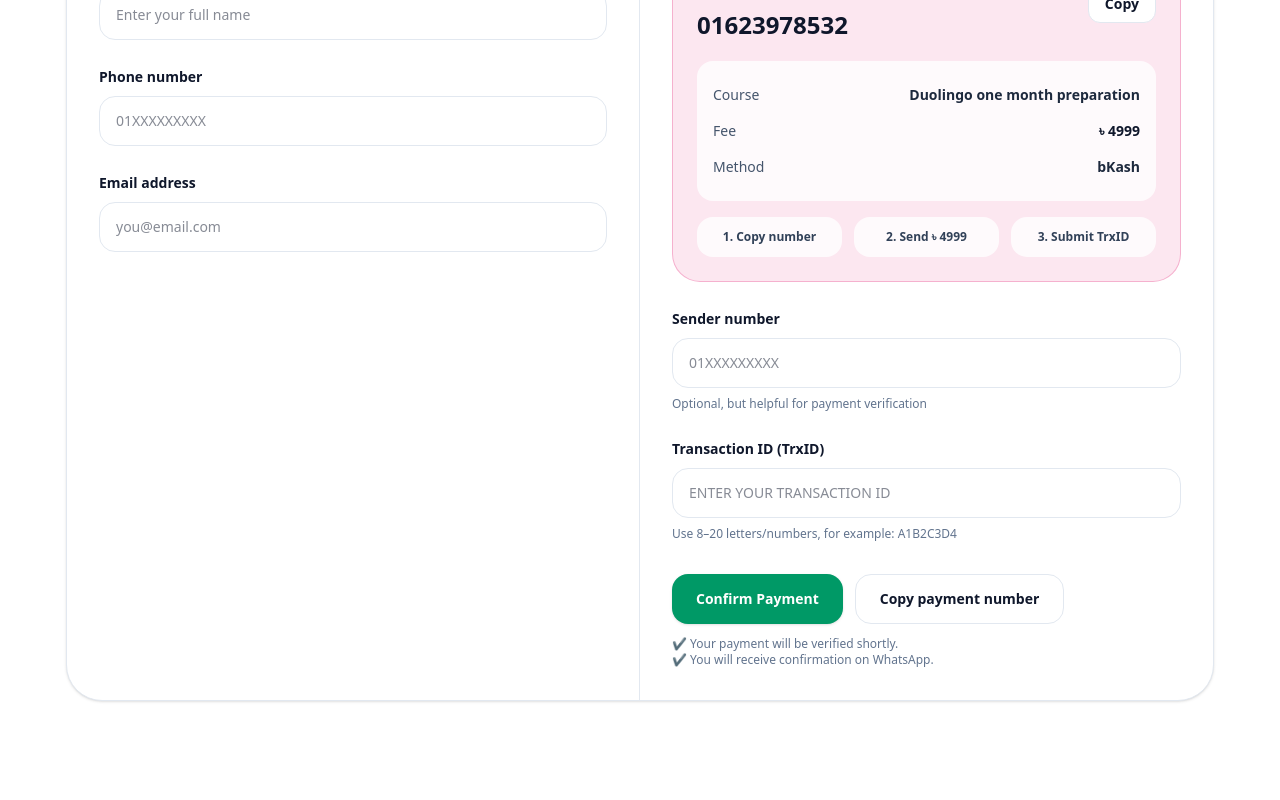
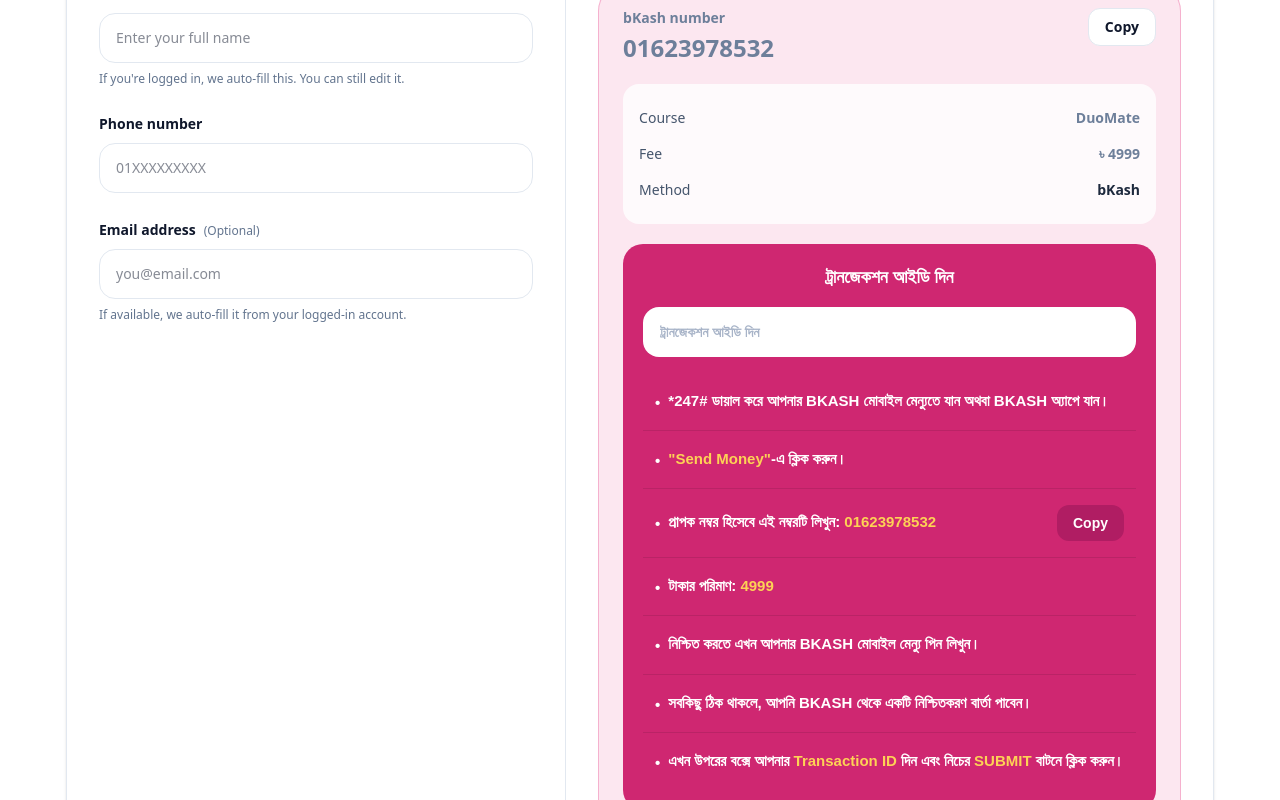
Before and after one commit to Nishadaziz/ma-landing, a React (Vite) app: page /checkout/duolingo in a window 1280 px wide. Shown: the part 860-1660 px from the top of the page. Built offline with nearby package versions, Linux system fonts and the light colour scheme; a small style sheet from the web is missing.

Commit message:
Updated checkout UI: trx input fix, submit button, payment styling

```diff
--- a/src/components/program21days/Program21DaysHero.jsx
+++ b/src/components/program21days/Program21DaysHero.jsx
@@ -151,8 +151,7 @@
                 One month roadmap
               </p>
               <p className="mt-2 text-sm font-bold leading-6 text-slate-900">
-                Reading, Writing, Listening, Speaking — full preparation with
-                strategy, practice, and discussion.
+                Reading, Writing, Listening, Speaking — full preparation!
               </p>
             </div>
           </div>
--- a/src/index.css
+++ b/src/index.css
@@ -1,4 +1,5 @@
 @import "tailwindcss";
+@import url('https://fonts.googleapis.com/css2?family=Baloo+Da+2:wght@400..800&display=swap');
 @import url("https://fonts.googleapis.com/css2?family=Noto+Sans+Bengali:wght@400;700&display=swap");
 
 /* ---------------- FONT SETUP ---------------- */
@@ -124,3 +125,10 @@
     transform: translateY(0) scale(1);
   }
 }
+
+.baloo-da-2 {
+  font-family: "Baloo Da 2", sans-serif;
+  font-optical-sizing: auto;
+  font-weight: 600;
+  font-style: normal;
+}
--- a/src/pages/CheckoutDuolingo.jsx
+++ b/src/pages/CheckoutDuolingo.jsx
@@ -12,13 +12,15 @@
 const COURSE_FEE = 4999;
 const COURSE_NAME = "Duolingo one month preparation";
 const COURSE_SLUG = "duolingo-one-month";
+const PAYMENT_ACCENT = "#6d7f9a";
+const PAYMENT_HIGHLIGHT = "rgba(253, 210, 85, 1)";
 
 function isValidEmail(email) {
   return /^[^\s@]+@[^\s@]+\.[^\s@]+$/.test(email);
 }
 
 function normalizePhone(value) {
-  return value.replace(/\s+/g, "").replace(/-/g, "");
+  return value.replace(/\D/g, "");
 }
 
 function normalizeTrxId(value) {
@@ -30,10 +32,17 @@
   return /^[A-Z0-9]{8,20}$/.test(trx);
 }
 
-function Field({ label, children, hint, error }) {
+function Field({ label, children, hint, error, optional = false }) {
   return (
     <div>
-      <label className="text-sm font-bold text-slate-900">{label}</label>
+      <label className="text-sm font-bold text-slate-900">
+        {label}
+        {optional ? (
+          <span className="ml-2 text-xs font-medium text-slate-500">
+            (Optional)
+          </span>
+        ) : null}
+      </label>
       <div className="mt-2">{children}</div>
       {error ? (
         <p className="mt-2 text-xs font-semibold text-red-600">{error}</p>
@@ -81,6 +90,8 @@
   const [submitted, setSubmitted] = useState(false);
   const [copied, setCopied] = useState("");
   const [submitting, setSubmitting] = useState(false);
+  const [loadingUser, setLoadingUser] = useState(true);
+  const [isLoggedIn, setIsLoggedIn] = useState(false);
 
   useEffect(() => {
     if (checkoutTrackedRef.current) return;
@@ -97,12 +108,129 @@
     checkoutTrackedRef.current = true;
   }, []);
 
-  const updateForm = (key) => (e) =>
-    setForm((prev) => ({ ...prev, [key]: e.target.value }));
+  useEffect(() => {
+    let isMounted = true;
+
+    async function prefillFromLoggedInUser() {
+      try {
+        const { data, error } = await supabase.auth.getUser();
+
+        if (!isMounted) return;
+
+        if (error) {
+          console.error("PREFILL USER ERROR:", error);
+          setIsLoggedIn(false);
+          return;
+        }
+
+        const user = data?.user || null;
+        setIsLoggedIn(!!user);
+
+        if (!user) return;
+
+        const metadata = user.user_metadata || {};
+
+        const guessedName =
+          metadata.full_name ||
+          metadata.name ||
+          metadata.display_name ||
+          metadata.user_name ||
+          "";
+
+        const guessedPhone =
+          metadata.phone ||
+          metadata.phone_number ||
+          metadata.mobile ||
+          "";
+
+        const guessedEmail = user.email || "";
+
+        setForm((prev) => ({
+          ...prev,
+          name: prev.name || guessedName,
+          phone: prev.phone || guessedPhone,
+          email: prev.email || guessedEmail,
+        }));
+      } catch (err) {
+        console.error("FAILED TO PREFILL USER:", err);
+      } finally {
+        if (isMounted) setLoadingUser(false);
+      }
+    }
+
+    prefillFromLoggedInUser();
+
+    const {
+      data: { subscription },
+    } = supabase.auth.onAuthStateChange((_event, session) => {
+      const user = session?.user || null;
+      setIsLoggedIn(!!user);
+
+      if (user) {
+        const metadata = user.user_metadata || {};
+
+        const guessedName =
+          metadata.full_name ||
+          metadata.name ||
+          metadata.display_name ||
+          metadata.user_name ||
+          "";
+
+        const guessedPhone =
+          metadata.phone ||
+          metadata.phone_number ||
+          metadata.mobile ||
+          "";
+
+        const guessedEmail = user.email || "";
+
+        setForm((prev) => ({
+          ...prev,
+          name: prev.name || guessedName,
+          phone: prev.phone || guessedPhone,
+          email: prev.email || guessedEmail,
+        }));
+      }
+    });
+
+    return () => {
+      isMounted = false;
+      subscription?.unsubscribe();
+    };
+  }, []);
+
+  const updateForm = (key) => (e) => {
+    const value =
+      key === "phone" ? e.target.value.replace(/[^\d+\s-]/g, "") : e.target.value;
+
+    setForm((prev) => ({
+      ...prev,
+      [key]: value,
+    }));
+
+    setFieldErrors((prev) => ({
+      ...prev,
+      [key]: "",
+    }));
+  };
 
   const updateCheckout = (key) => (e) => {
-    const value = key === "trxId" ? normalizeTrxId(e.target.value) : e.target.value;
+    let value = e.target.value;
+
+    if (key === "trxId") {
+      value = normalizeTrxId(value);
+    }
+
+    if (key === "senderNumber") {
+      value = value.replace(/[^\d+\s-]/g, "");
+    }
+
     setCheckout((prev) => ({ ...prev, [key]: value }));
+
+    setFieldErrors((prev) => ({
+      ...prev,
+      [key]: "",
+    }));
   };
 
   const isBkash = checkout.paymentMethod === "bkash";
@@ -113,12 +241,14 @@
         border: "border-[#E2136E]/25",
         text: "text-[#B30F58]",
         solid: "bg-[#E2136E]",
+        panel: "bg-[#cf2771]",
       }
     : {
         soft: "bg-[#F05A28]/10",
         border: "border-[#F05A28]/25",
         text: "text-[#BA461D]",
         solid: "bg-[#F05A28]",
+        panel: "bg-[#F05A28]",
       };
 
   const copyText = async (text, label) => {
@@ -148,9 +278,16 @@
     const sender = normalizePhone(checkout.senderNumber);
 
     if (!name) nextErrors.name = "Enter your full name.";
-    if (!phone) nextErrors.phone = "Enter your phone number.";
-    if (!email) nextErrors.email = "Enter your email address.";
-    else if (!isValidEmail(email)) nextErrors.email = "Enter a valid email address.";
+
+    if (!phone) {
+      nextErrors.phone = "Enter your phone number.";
+    } else if (phone.length < 10) {
+      nextErrors.phone = "Enter a valid phone number.";
+    }
+
+    if (email && !isValidEmail(email)) {
+      nextErrors.email = "Enter a valid email address.";
+    }
 
     if (!trxId) nextErrors.trxId = "Enter your Transaction ID.";
     else if (!isValidTrxId(trxId)) {
@@ -217,15 +354,16 @@
       const user = authResult?.data?.user;
       const userError = authResult?.error;
 
-      console.log("AUTH RESULT:", authResult);
-      console.log("AUTH USER ID:", user?.id);
-
       if (userError) {
         throw userError;
       }
 
       if (!user) {
-        setError("Please log in first before submitting payment.");
+        sessionStorage.setItem("auth_return_to", window.location.pathname);
+        setError(
+          "Please log in using the top navigation Log in button, then submit again. You will return to this checkout page."
+        );
+        window.scrollTo({ top: 0, behavior: "smooth" });
         return;
       }
 
@@ -235,7 +373,7 @@
         course_name: COURSE_NAME,
         course_fee: COURSE_FEE,
         student_name: form.name.trim(),
-        student_email: form.email.trim(),
+        student_email: form.email.trim() || null,
         student_phone: normalizePhone(form.phone),
         payment_method: checkout.paymentMethod,
         payment_number: PAYMENT_NUMBER,
@@ -243,8 +381,6 @@
         payment_amount: COURSE_FEE,
         status: "pending",
       };
-
-      console.log("ENROLLMENT PAYLOAD:", payload);
 
       await createEnrollment(payload);
 
@@ -290,7 +426,7 @@
                 <SummaryRow label="Course" value={form.course} />
                 <SummaryRow label="Full name" value={form.name} />
                 <SummaryRow label="Phone" value={normalizePhone(form.phone)} />
-                <SummaryRow label="Email" value={form.email} />
+                <SummaryRow label="Email" value={form.email || "(not provided)"} />
                 <SummaryRow label="Status" value="Pending approval" strong />
               </div>
             </div>
@@ -414,13 +550,27 @@
                 payment information for review.
               </p>
 
+              {loadingUser ? (
+                <p className="mt-3 text-sm font-medium text-slate-500">
+                  Checking your logged-in info...
+                </p>
+              ) : isLoggedIn ? (
+                <div className="mt-4 rounded-2xl border border-emerald-200 bg-emerald-50 p-4 text-sm font-semibold text-emerald-700">
+                  Logged in. Available account info has been auto-filled, and you can still edit it.
+                </div>
+              ) : (
+                <div className="mt-4 rounded-2xl border border-amber-200 bg-amber-50 p-4 text-sm text-amber-800">
+                  For faster checkout, use the top navigation <span className="font-bold">Log in</span> button first. If you try to submit while logged out, we’ll keep you on this checkout flow after login.
+                </div>
+              )}
+
               <div className="mt-5 grid gap-3 sm:grid-cols-2">
                 <div className="rounded-2xl border border-slate-200 bg-white px-5 py-4 shadow-sm">
                   <div className="text-xs font-bold uppercase tracking-wide text-slate-500">
                     Course fee
                   </div>
                   <div className="mt-1 text-2xl font-extrabold text-slate-900">
-                    ৳ 4999
+                    ৳ {COURSE_FEE}
                   </div>
                 </div>
 
@@ -455,12 +605,7 @@
                 {copied === "number" ? "Copied number ✅" : "Copy payment number"}
               </button>
 
-              <Link
-                to="/programs/21-days"
-                className="mt-4 inline-flex rounded-2xl border border-slate-200 bg-white px-5 py-3 text-sm font-extrabold text-slate-900 hover:bg-slate-50"
-              >
-                ← Back to course page
-              </Link>
+
             </div>
           </div>
         </div>
@@ -496,8 +641,15 @@
                 />
               </Field>
 
-              <Field label="Full name" error={fieldErrors.name}>
+              <Field
+                label="Full name"
+                error={fieldErrors.name}
+                hint="If you're logged in, we auto-fill this. You can still edit it."
+              >
                 <input
+                  type="text"
+                  name="name"
+                  autoComplete="name"
                   value={form.name}
                   onChange={updateForm("name")}
                   className={`w-full rounded-2xl border bg-white px-4 py-3.5 text-sm outline-none transition focus:ring-4 ${
@@ -511,6 +663,12 @@
 
               <Field label="Phone number" error={fieldErrors.phone}>
                 <input
+                  type="tel"
+                  name="tel"
+                  autoComplete="tel"
+                  inputMode="numeric"
+                  pattern="[0-9]*"
+                  enterKeyHint="next"
                   value={form.phone}
                   onChange={updateForm("phone")}
                   className={`w-full rounded-2xl border bg-white px-4 py-3.5 text-sm outline-none transition focus:ring-4 ${
@@ -522,8 +680,17 @@
                 />
               </Field>
 
-              <Field label="Email address" error={fieldErrors.email}>
+              <Field
+                label="Email address"
+                error={fieldErrors.email}
+                optional
+                hint="If available, we auto-fill it from your logged-in account."
+              >
                 <input
+                  type="email"
+                  name="email"
+                  autoComplete="email"
+                  inputMode="email"
                   value={form.email}
                   onChange={updateForm("email")}
                   className={`w-full rounded-2xl border bg-white px-4 py-3.5 text-sm outline-none transition focus:ring-4 ${
@@ -599,10 +766,16 @@
   >
     <div className="flex flex-col gap-4 sm:flex-row sm:items-start sm:justify-between">
       <div>
-                  <div className={`text-sm font-extrabold ${accent.text}`}>
+        <div
+          className="text-sm font-extrabold"
+          style={{ color: PAYMENT_ACCENT }}
+        >
           {isBkash ? "bKash" : "Nagad"} number
         </div>
-                  <div className="mt-1 text-2xl font-extrabold text-slate-900 break-all">
+        <div
+          className="mt-1 text-2xl font-extrabold break-all"
+          style={{ color: PAYMENT_ACCENT }}
+        >
           {PAYMENT_NUMBER}
         </div>
       </div>
@@ -617,62 +790,132 @@
     </div>
 
     <div className="mt-5 rounded-2xl bg-white/80 p-4">
-                <SummaryRow label="Course" value={COURSE_NAME} />
-                <SummaryRow label="Fee" value="৳ 4999" strong />
+      <SummaryRow
+        label="Course"
+        value={<span style={{ color: PAYMENT_ACCENT }}>DuoMate</span>}
+      />
+      <SummaryRow
+        label="Fee"
+        value={<span style={{ color: PAYMENT_ACCENT }}>৳ {COURSE_FEE}</span>}
+        strong
+      />
       <SummaryRow label="Method" value={isBkash ? "bKash" : "Nagad"} />
     </div>
 
-              <div className="mt-4 grid gap-3 sm:grid-cols-3">
-                <div className="rounded-2xl bg-white/80 p-3 text-center text-xs font-semibold text-slate-700">
-                  1. Copy number
+    <div className={`baloo-da-2 mt-5 rounded-[20px] ${accent.panel} p-4 text-white md:p-5`}>
+     <div className="text-center text-[16px] font-bold text-white md:text-[18px]">
+  ট্রানজেকশন আইডি দিন
 </div>
-                <div className="rounded-2xl bg-white/80 p-3 text-center text-xs font-semibold text-slate-700">
-                  2. Send ৳ 4999
+
+<input
+  type="text"
+  name="transactionId"
+  autoComplete="off"
+  autoCapitalize="characters"
+  spellCheck={false}
+  value={checkout.trxId}
+  onChange={updateCheckout("trxId")}
+  className="baloo-da-2 mt-4 w-full rounded-2xl border border-white/20 bg-white px-4 py-3.5 text-sm text-slate-800 uppercase outline-none placeholder:text-[#a8b4c8]"
+  placeholder="ট্রানজেকশন আইডি দিন"
+/>
+
+      <div className="mt-4 overflow-hidden rounded-2xl">
+        <div className="border-b border-black/10 px-3 py-4 text-[15px] leading-[1.55] md:whitespace-nowrap">
+          <div className="flex items-start gap-2">
+            <span className="mt-[2px] text-white">•</span>
+            <span className="text-white">
+              *247# ডায়াল করে আপনার BKASH মোবাইল মেন্যুতে যান অথবা BKASH অ্যাপে যান।
+            </span>
           </div>
-                <div className="rounded-2xl bg-white/80 p-3 text-center text-xs font-semibold text-slate-700">
-                  3. Submit TrxID
+        </div>
+
+        <div className="border-b border-black/10 px-3 py-4 text-[15px] leading-[1.55] md:whitespace-nowrap">
+          <div className="flex items-start gap-2">
+            <span className="mt-[2px] text-white">•</span>
+            <div>
+              <span className="font-extrabold" style={{ color: PAYMENT_HIGHLIGHT }}>
+                "Send Money"
+              </span>
+              <span className="text-white">-এ ক্লিক করুন।</span>
             </div>
           </div>
         </div>
 
-            <div className="mt-6 grid gap-5 md:gap-6">
-              <Field
-                label="Sender number"
-                hint="Optional, but helpful for payment verification"
-                error={fieldErrors.senderNumber}
+        <div className="border-b border-black/10 px-3 py-4 text-[15px] leading-[1.55] md:flex md:items-center md:justify-between md:gap-3">
+          <div className="flex items-start gap-2 md:whitespace-nowrap">
+            <span className="mt-[2px] text-white">•</span>
+            <div>
+              <span className="text-white">প্রাপক নম্বর হিসেবে এই নম্বরটি লিখুন: </span>
+              <span className="font-extrabold" style={{ color: PAYMENT_HIGHLIGHT }}>
+                {PAYMENT_NUMBER}
+              </span>
+            </div>
+          </div>
+
+          <button
+            type="button"
+            onClick={() => copyText(PAYMENT_NUMBER, "number")}
+            className="mt-3 shrink-0 rounded-xl bg-[#b01d63] px-4 py-2 text-sm font-extrabold text-white hover:bg-[#991553] md:mt-0"
           >
-                <input
-                  value={checkout.senderNumber}
-                  onChange={updateCheckout("senderNumber")}
-                  className={`w-full rounded-2xl border bg-white px-4 py-3.5 text-sm outline-none transition focus:ring-4 ${
-                    fieldErrors.senderNumber
-                      ? "border-red-300 focus:border-red-300 focus:ring-red-50"
-                      : "border-slate-200 focus:border-slate-300 focus:ring-slate-100"
-                  }`}
-                  placeholder="01XXXXXXXXX"
-                />
-              </Field>
+            {copied === "number" ? "Copied" : "Copy"}
+          </button>
+        </div>
 
-              <Field
-                label="Transaction ID (TrxID)"
-                hint="Use 8–20 letters/numbers, for example: A1B2C3D4"
-                error={fieldErrors.trxId}
+        <div className="border-b border-black/10 px-3 py-4 text-[15px] leading-[1.55] md:whitespace-nowrap">
+          <div className="flex items-start gap-2">
+            <span className="mt-[2px] text-white">•</span>
+            <div>
+              <span className="text-white">টাকার পরিমাণ: </span>
+              <span className="font-extrabold" style={{ color: PAYMENT_HIGHLIGHT }}>
+                {COURSE_FEE}
+              </span>
+            </div>
+          </div>
+        </div>
+
+        <div className="border-b border-black/10 px-3 py-4 text-[15px] leading-[1.55] md:whitespace-nowrap">
+          <div className="flex items-start gap-2">
+            <span className="mt-[2px] text-white">•</span>
+            <span className="text-white">
+              নিশ্চিত করতে এখন আপনার BKASH মোবাইল মেন্যু পিন লিখুন।
+            </span>
+          </div>
+        </div>
+
+        <div className="border-b border-black/10 px-3 py-4 text-[15px] leading-[1.55] md:whitespace-nowrap">
+          <div className="flex items-start gap-2">
+            <span className="mt-[2px] text-white">•</span>
+            <span className="text-white">
+              সবকিছু ঠিক থাকলে, আপনি BKASH থেকে একটি নিশ্চিতকরণ বার্তা পাবেন।
+            </span>
+          </div>
+        </div>
+
+        <div className="px-3 py-4 text-[15px] leading-[1.55] md:whitespace-nowrap">
+          <div className="flex items-start gap-2">
+            <span className="mt-[2px] text-white">•</span>
+            <div>
+              <span className="text-white">এখন উপরের বক্সে আপনার </span>
+              <span className="font-extrabold" style={{ color: PAYMENT_HIGHLIGHT }}>
+                Transaction ID
+              </span>
+              <span className="text-white"> দিন এবং নিচের </span>
+              <span
+                className="font-extrabold uppercase"
+                style={{ color: PAYMENT_HIGHLIGHT }}
               >
-                <input
-                  value={checkout.trxId}
-                  onChange={updateCheckout("trxId")}
-                  className={`w-full rounded-2xl border bg-white px-4 py-3.5 text-sm uppercase outline-none transition focus:ring-4 ${
-                    fieldErrors.trxId
-                      ? "border-red-300 focus:border-red-300 focus:ring-red-50"
-                      : "border-slate-200 focus:border-slate-300 focus:ring-slate-100"
-                  }`}
-                  placeholder="Enter your transaction ID"
-                />
-              </Field>
+                Submit
+              </span>
+              <span className="text-white"> বাটনে ক্লিক করুন।</span>
+            </div>
+          </div>
+        </div>
+      </div>
+    </div>
 
     {checkout.trxId ? (
       <div
-                  className={`rounded-2xl border px-4 py-3 text-sm font-semibold ${
+        className={`mt-4 rounded-2xl border px-4 py-3 text-sm font-semibold ${
           isValidTrxId(checkout.trxId)
             ? "border-emerald-200 bg-emerald-50 text-emerald-700"
             : "border-amber-200 bg-amber-50 text-amber-700"
@@ -683,23 +926,15 @@
           : "Transaction ID format does not look correct yet."}
       </div>
     ) : null}
-            </div>
 
-            <div className="mt-8 flex flex-col gap-3 sm:flex-row">
     <button
       type="submit"
       disabled={submitting}
-                className="rounded-2xl bg-emerald-600 px-6 py-3.5 text-sm font-extrabold text-white shadow-sm hover:bg-emerald-700 disabled:cursor-not-allowed disabled:opacity-70"
+      className={`mt-6 w-full rounded-2xl px-6 py-4 text-center text-sm font-extrabold uppercase text-white shadow-sm disabled:cursor-not-allowed disabled:opacity-70 ${
+        isBkash ? "bg-[#cf2771] hover:bg-[#b91f65]" : "bg-[#F05A28] hover:bg-[#da4f20]"
+      }`}
     >
-                {submitting ? "Submitting..." : "Confirm Payment"}
-              </button>
-
-              <button
-                type="button"
-                onClick={() => copyText(PAYMENT_NUMBER, "number")}
-                className="rounded-2xl border border-slate-200 bg-white px-6 py-3.5 text-sm font-extrabold text-slate-900 hover:bg-slate-50"
-              >
-                {copied === "number" ? "Copied number ✅" : "Copy payment number"}
+      {submitting ? "Submitting..." : "Submit"}
     </button>
   </div>
 
```
Also changed, not shown: src/components/Navbar.jsx (+12 -1 lines), src/features/auth/pages/AuthCallback.jsx (+11 -2 lines). Lines whose indentation alone changed are shown as unchanged.
